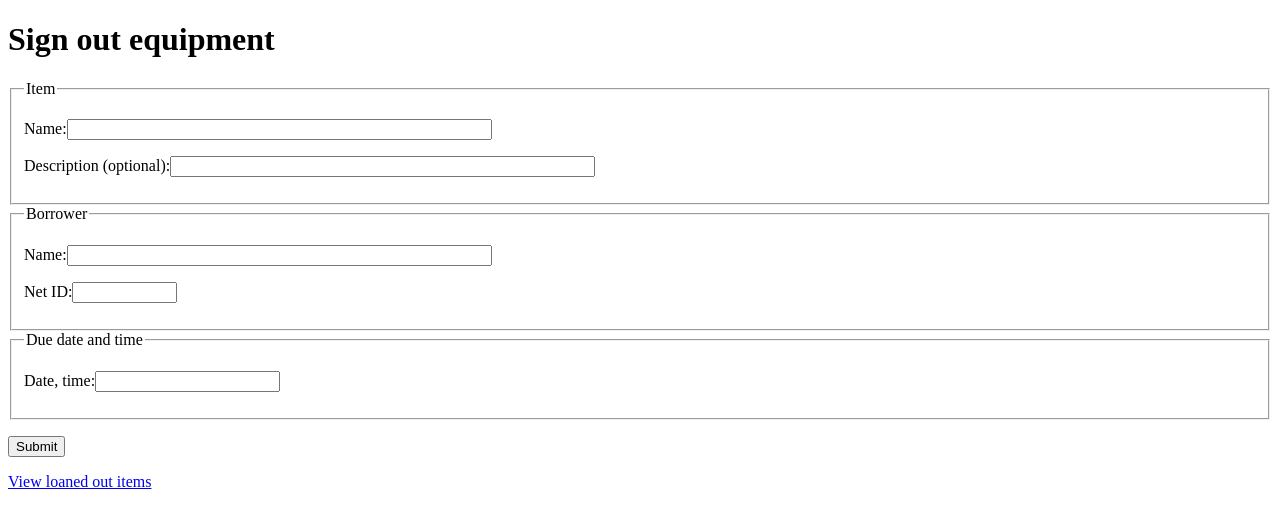
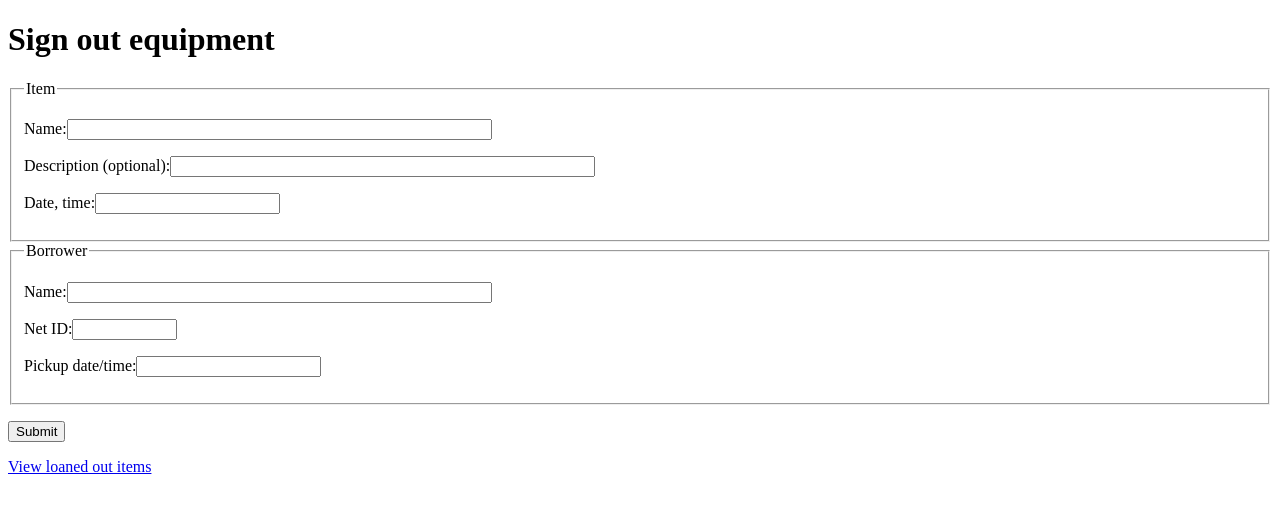
Before and after one commit to ryanakca/ET, a PHP site: page /et-so.html in a window 1280 px wide. Shown: the top 528 px of the page. Run offline with PHP 8.4, Linux system fonts and the light colour scheme.

Commit message:
Added pickup date/time and moved due date/time to item fieldset

```diff
--- a/et-so.html
+++ b/et-so.html
@@ -12,9 +12,13 @@
 <?php include 'header.php'; ?>
 <script type="text/javascript">
     $(document).ready($(function() {
+        $('#pickup_datetime').datetimepicker({
+                ampm: false
+        });
         $('#due_datetime').datetimepicker({
                 ampm: false
-        })
+        });
+
     }));
 </script>
 </head>
@@ -25,15 +29,13 @@
 <legend>Item</legend>
 <p><label for="item_name">Name:</label><input type="text" size="50" name="item_name" id="item_name" /></p>
 <p><label for="item_description">Description (optional):</label><input type="text" size="50" name="item_description" id="item_description" /></p>
+<p><label for="due_datetime">Date, time:</label><input type="text" size="20" name="due_datetime" id="due_datetime" /></p>
 </fieldset>
 <fieldset>
 <legend>Borrower</legend>
 <p><label for="borrower_name">Name:</label><input type="text" size="50" name="borrower_name" id="borrower_name" /></p>
 <p><label for="borrower_netid">Net ID:</label><input type="text" size="10" name="borrower_netid" id="borrower_netid" /></p>
-</fieldset>
-<fieldset>
-<legend>Due date and time</legend>
-<p><label for="due_datetime">Date, time:</label><input type="text" size="20" name="due_datetime" id="due_datetime" /></p>
+<p><label for="pickup_datetime">Pickup date/time:</label><input type="text" size="20" name="pickup_datetime" id="pickup_datetime" /></p>
 </fieldset>
 <p><input type="submit" /></p>
 </form>
```
Also changed, not shown: et-so.php (+3 -4 lines).
